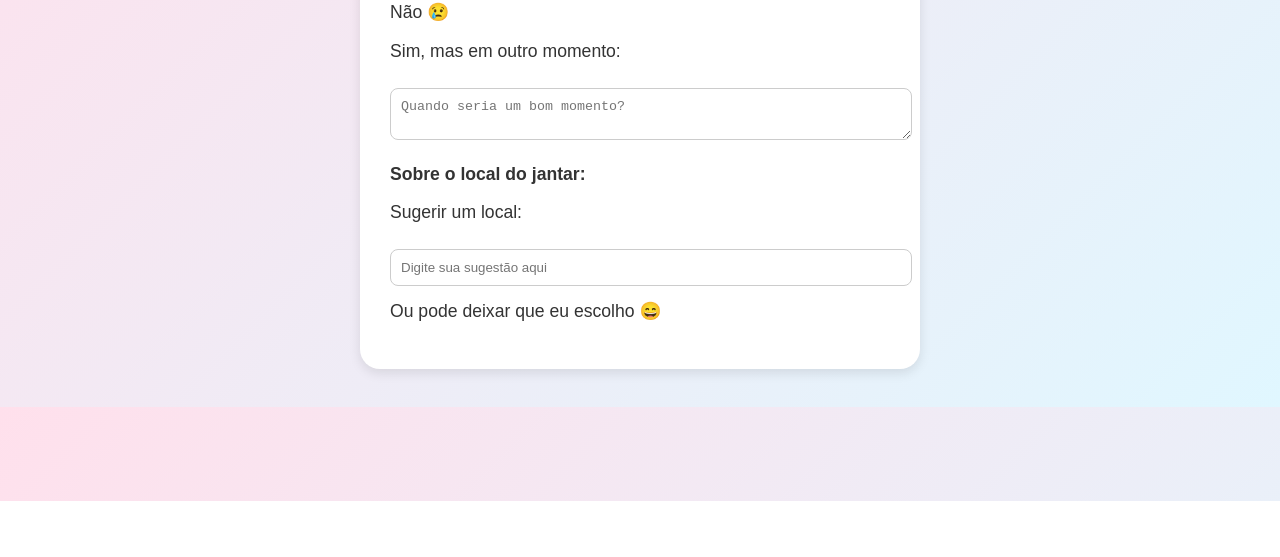
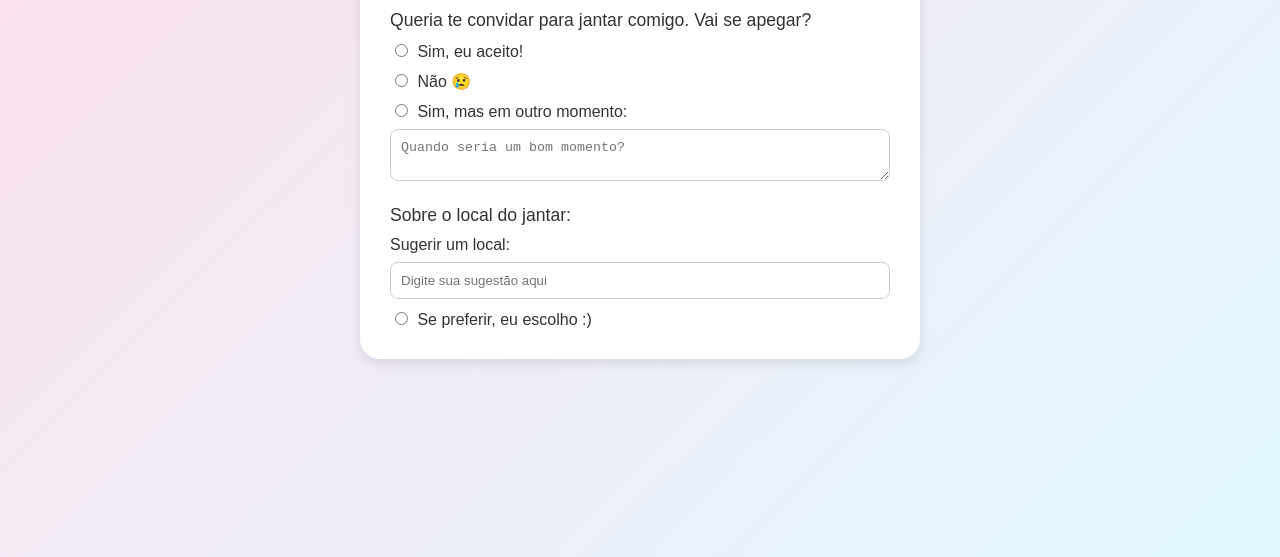
Before and after one commit to kennyg-1/Convite-livia, a plain HTML site: page index.html in a window 1280 px wide. Shown: the part 299-856 px from the top of the page. Before the commit the page ends 800 px from the top, so only its background shows below. Drawn offline with Linux system fonts and the light colour scheme.

Commit message:
Update index.html

```diff
--- a/index.html
+++ b/index.html
@@ -4,22 +4,23 @@
 <head>
   <meta charset="UTF-8" />
   <meta name="viewport" content="width=device-width, initial-scale=1.0" />
-  <title>Convite para um jantar</title>
+  <title>Convite para Jantar</title>
   <style>
     body {
       font-family: Arial, sans-serif;
       background: linear-gradient(135deg, #ffe0ec, #e0f7ff);
       color: #333;
       display: flex;
-      flex-direction: column;
+      justify-content: center;
       align-items: center;
-      padding: 30px;
+      min-height: 100vh;
+      padding: 20px;
     }
     .card {
-      background-color: white;
+      background-color: #fff;
       border-radius: 20px;
+      box-shadow: 0 4px 12px rgba(0,0,0,0.1);
       padding: 30px;
-      box-shadow: 0 4px 12px rgba(0,0,0,0.1);
       max-width: 500px;
       width: 100%;
     }
@@ -27,9 +28,14 @@
       color: #e91e63;
       text-align: center;
     }
-    label, p {
+    p {
       font-size: 1.1em;
-      margin-top: 15px;
+      margin: 20px 0 10px;
+    }
+    label {
+      display: block;
+      margin-top: 10px;
+      font-size: 1em;
     }
     input[type="text"], textarea {
       width: 100%;
@@ -37,47 +43,46 @@
       border-radius: 8px;
       border: 1px solid #ccc;
       margin-top: 8px;
+      box-sizing: border-box;
     }
-    .options {
-      margin-top: 20px;
-    }
-    button, a.button {
+    .button-link {
+      display: inline-block;
       background-color: #e91e63;
       color: white;
       padding: 10px 20px;
-      border: none;
       border-radius: 10px;
       text-decoration: none;
-      cursor: pointer;
-      margin-top: 20px;
-      display: inline-block;
+      margin-top: 10px;
     }
-    button:hover, a.button:hover {
+    .button-link:hover {
       background-color: #d81b60;
+    }
+    .radio-group {
+      margin-top: 10px;
+    }
+    .radio-group input {
+      margin-right: 5px;
     }
   </style>
 </head>
 <body>
   <div class="card">
-    <h1>Oi Lívia 💕</h1>
+    <h1>Oi Lívia 💖</h1>
     <p>Queria te convidar para jantar comigo. Vai se apegar?</p>
 
-    <div class="options">
-      <p><strong>Você aceita?</strong></p>
-      <a href="https://api.whatsapp.com/send/?phone=48996670383&text&type=phone_number&app_absent=0" class="button">Sim, eu aceito!</a>
-
-      <p>Não 😢</p>
-
-      <p>Sim, mas em outro momento:</p>
+    <div class="radio-group">
+      <label><input type="radio" name="resposta" onclick="window.open('https://api.whatsapp.com/send/?phone=48996670383&text&type=phone_number&app_absent=0')"> Sim, eu aceito!</label>
+      <label><input type="radio" name="resposta"> Não 😢</label>
+      <label><input type="radio" name="resposta"> Sim, mas em outro momento:</label>
       <textarea placeholder="Quando seria um bom momento?"></textarea>
     </div>
 
-    <div class="options">
-      <p><strong>Sobre o local do jantar:</strong></p>
-      <p>Sugerir um local:</p>
-      <input type="text" placeholder="Digite sua sugestão aqui" />
+    <p>Sobre o local do jantar:</p>
+    <label>Sugerir um local:</label>
+    <input type="text" placeholder="Digite sua sugestão aqui" />
 
-      <p>Ou pode deixar que eu escolho 😄</p>
+    <div class="radio-group">
+      <label><input type="radio" name="local"> Se preferir, eu escolho :)</label>
     </div>
   </div>
 </body>
```
